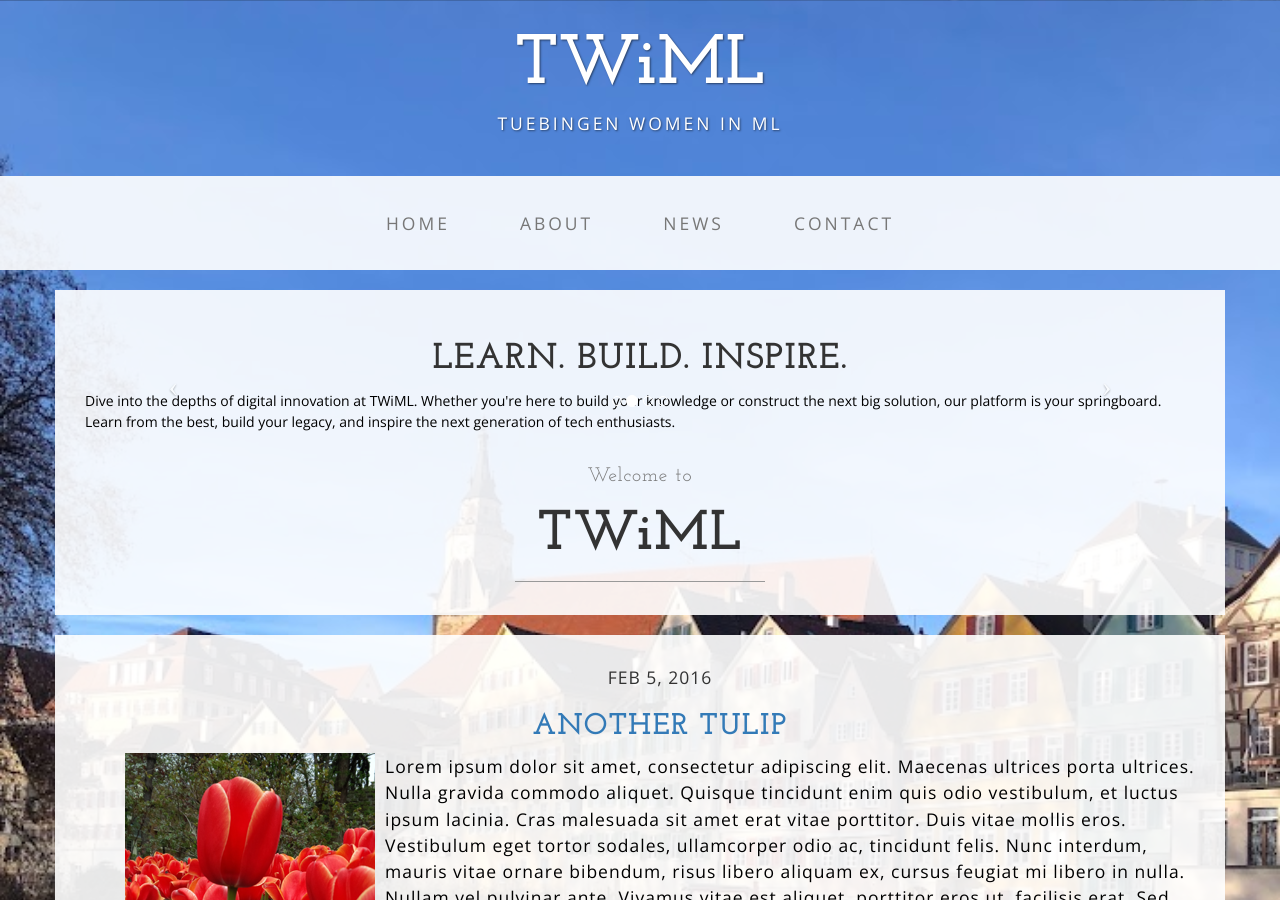
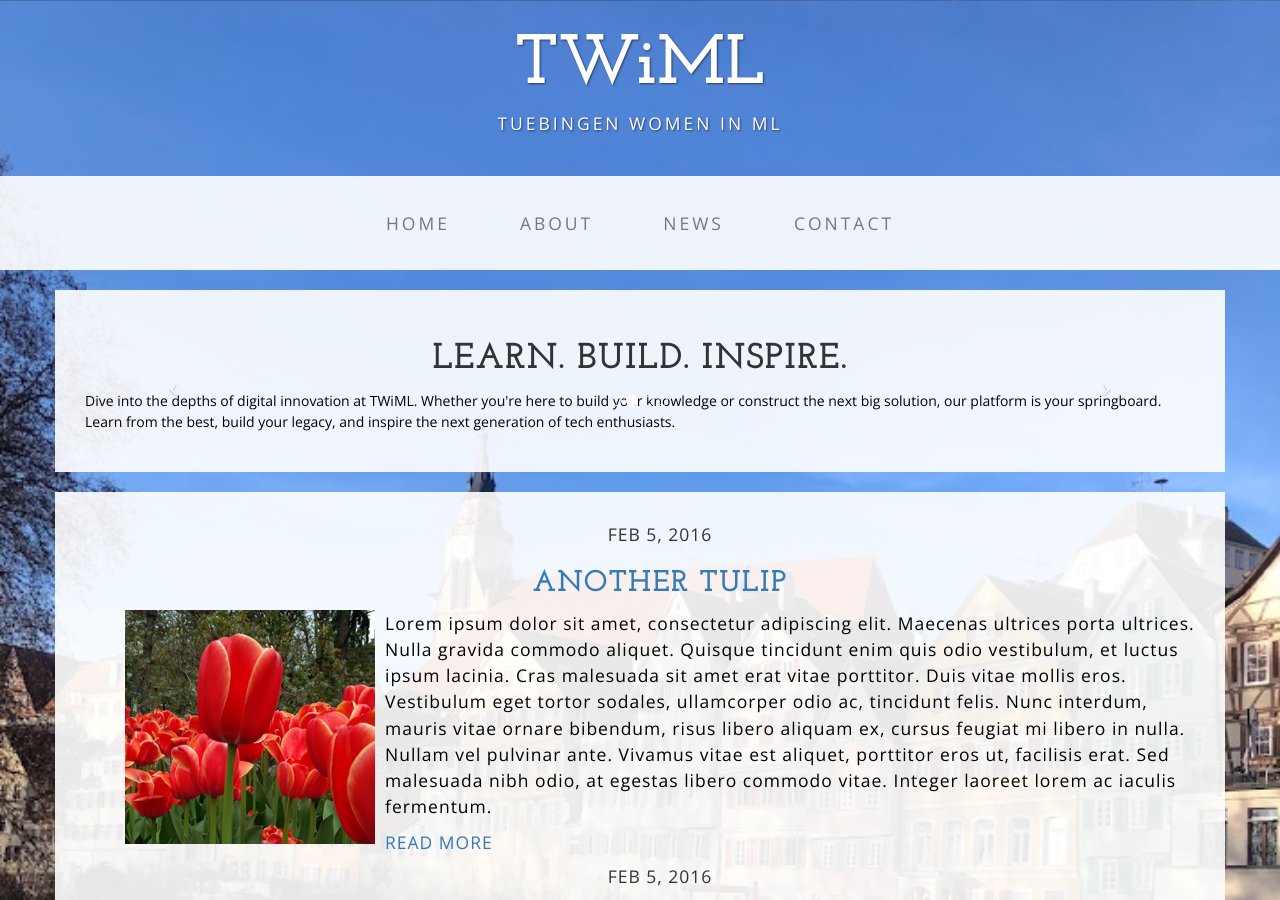
Before and after one commit to tuewiml/tuewiml.github.io, a Jekyll site: the page built from index.html, in a window 1280 px wide and 900 px high. Built offline with Jekyll 4.4.1, drawn with Linux system fonts in a browser that asks for light colours; the list of posts is cut into pages by our own code.

Commit message:
removed welcome

```diff
--- a/_includes/carousel.html
+++ b/_includes/carousel.html
@@ -13,9 +13,9 @@
                         <!-- Wrapper for slides -->
                         <div class="carousel-inner">
                             <div class="item active">
-                                        <h1>Learn. Build. Inspire.</h1>
-                                        <p>Dive into the depths of digital innovation at TWiML. Whether you're here to build your knowledge or construct the next big solution, our platform is your springboard. Learn from the best, build your legacy, and inspire the next generation of tech enthusiasts.</p>
-                                    </div>
+                                <h1>Learn. Build. Inspire.</h1>
+                                <p>Dive into the depths of digital innovation at TWiML. Whether you're here to build your knowledge or construct the next big solution, our platform is your springboard. Learn from the best, build your legacy, and inspire the next generation of tech enthusiasts.</p>
+                            </div>
                             <div class="item">
                                 <h1>Learn. Build. Inspire.</h1>
                                 <p>Dive into the depths of digital innovation at TWiML. Whether you're here to build your knowledge or construct the next big solution, our platform is your springboard. Learn from the best, build your legacy, and inspire the next generation of tech enthusiasts.</p>
@@ -38,11 +38,6 @@
                             <span class="icon-next"></span>
                         </a>
                     </div>
-                    <h2 class="brand-before">
-                        <small>Welcome to</small>
-                    </h2>
-                    <h1 class="brand-name">TWiML</h1>
-                    <hr class="tagline-divider">
 
                 </div>
             </div>
```
